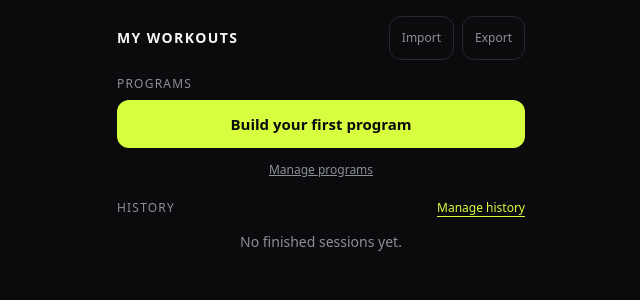
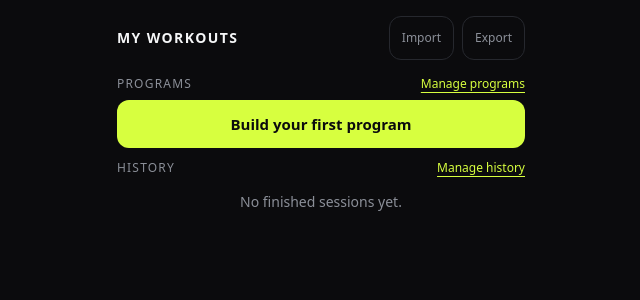
Before and after one commit to sdaveas/workout-companion, a React (Vite) app: page / in a window 1280 px wide. Shown: the top 300 px of the page, without its empty margins (319-959 px from the left). Built offline with nearby package versions, Linux system fonts and the light colour scheme.

Commit message:
Put Manage programs beside the Programs heading, like Manage history

```diff
--- a/src/screens/Home.tsx
+++ b/src/screens/Home.tsx
@@ -152,7 +152,12 @@ export function Home() {
 
       <div className="mt-4 min-h-0 flex-1 overflow-y-auto">
         <section>
-          <p className="text-xs uppercase tracking-widest text-muted">Programs</p>
+          <div className="flex items-baseline justify-between">
+            <p className="text-xs uppercase tracking-widest text-muted">Programs</p>
+            <a href="#/programs" className="text-xs text-accent underline underline-offset-4">
+              Manage programs
+            </a>
+          </div>
           {programs.length === 0 ? (
             <a
               href="#/programs/new"
@@ -180,12 +185,6 @@ export function Home() {
               ))}
             </ul>
           )}
-          <a
-            href="#/programs"
-            className="mt-1 flex h-9 items-center justify-center text-xs text-muted underline"
-          >
-            Manage programs
-          </a>
         </section>
 
         <section className="mt-3">
```
